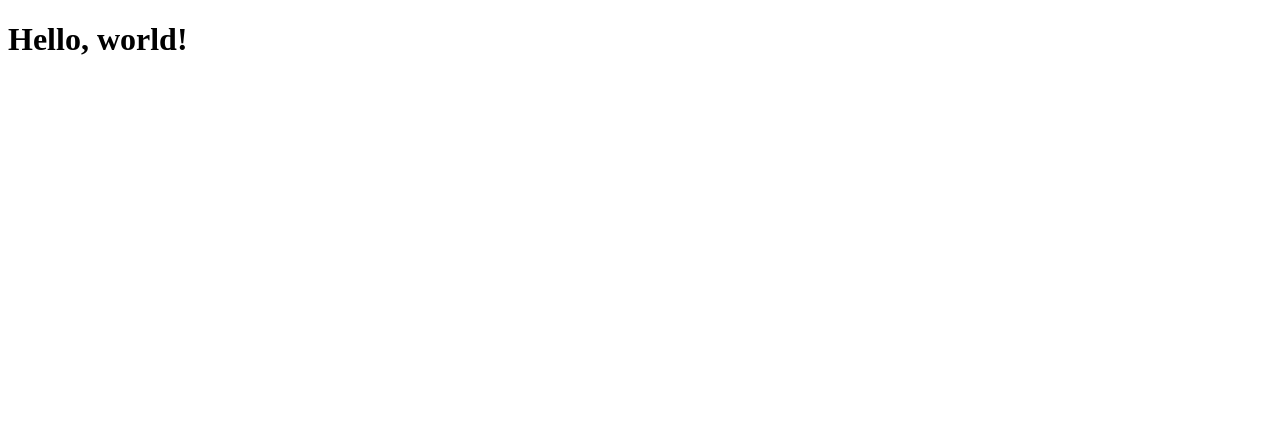
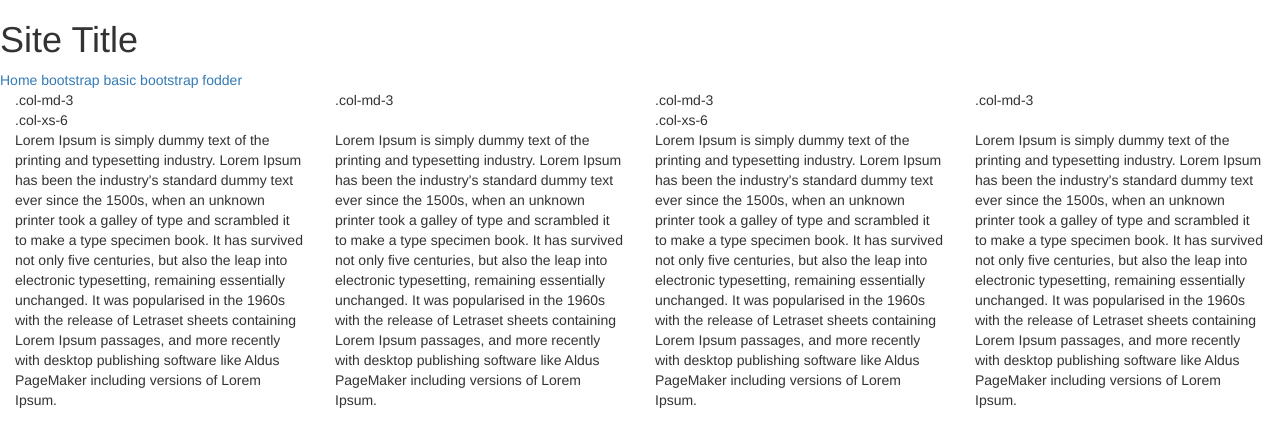
Before and after one commit to bmhan319/SP17-HTML-class09-practice, a plain HTML site: page bootstrap-basic.html in a window 1280 px wide. Drawn offline with nearby package versions, Linux system fonts and the light colour scheme.

Commit message:
first commit

```diff
--- a/bootstrap-basic.html
+++ b/bootstrap-basic.html
@@ -4,12 +4,55 @@
     <meta charset="utf-8">
     <meta http-equiv="X-UA-Compatible" content="IE=edge">
     <meta name="viewport" content="width=device-width, initial-scale=1">
+    <!-- Latest compiled and minified CSS -->
+<link rel="stylesheet" href="https://maxcdn.bootstrapcdn.com/bootstrap/3.3.7/css/bootstrap.min.css" integrity="sha384-BVYiiSIFeK1dGmJRAkycuHAHRg32OmUcww7on3RYdg4Va+PmSTsz/K68vbdEjh4u" crossorigin="anonymous">
+
+<!-- Optional theme -->
+<link rel="stylesheet" href="https://maxcdn.bootstrapcdn.com/bootstrap/3.3.7/css/bootstrap-theme.min.css" integrity="sha384-rHyoN1iRsVXV4nD0JutlnGaslCJuC7uwjduW9SVrLvRYooPp2bWYgmgJQIXwl/Sp" crossorigin="anonymous">
+
+<!-- Latest compiled and minified JavaScript -->
+<script src="https://maxcdn.bootstrapcdn.com/bootstrap/3.3.7/js/bootstrap.min.js" integrity="sha384-Tc5IQib027qvyjSMfHjOMaLkfuWVxZxUPnCJA7l2mCWNIpG9mGCD8wGNIcPD7Txa" crossorigin="anonymous"></script>
     <title>Bootstrap 101 Template</title>
     <!-- Link to Bootstrap here -->
 
   </head>
   <body>
-    <h1>Hello, world!</h1>
+    <header class="grid">
+      <h1 class="grid-col-6">Site Title</h1>
+      <nav class="grid-col-6 grid">
+        <a href="/" class="grid-cell">Home</a>
+        <a href="/bootstrap-basic.html" class="grid-cell">bootstrap basic</a>
+        <a href="/bootstrap-fodder.html" class="grid-cell">bootstrap fodder</a>
+      </nav>
+    </header>
+
+    <main class="container-fluid">
+      <div class="row">
+        <div class="col-md-3">.col-md-3</div>
+        <div class="col-md-3">.col-md-3</div>
+        <div class="col-md-3">.col-md-3</div>
+        <div class="col-md-3">.col-md-3</div>
+      </div>
+
+      <div class="row">
+        <div class="col-xs-6">.col-xs-6</div>
+        <div class="col-xs-6">.col-xs-6</div>
+      </div>
+
+      <div class="row">
+        <div class="col-md-3 col-xs-6">Lorem Ipsum is simply dummy text of the printing and typesetting industry. Lorem Ipsum has been the industry's standard dummy text ever since the 1500s, when an unknown printer took a galley of type and scrambled it to make a type specimen book. It has survived not only five centuries, but also the leap into electronic typesetting, remaining essentially unchanged. It was popularised in the 1960s with the release of Letraset sheets containing Lorem Ipsum passages, and more recently with desktop publishing software like Aldus PageMaker including versions of Lorem Ipsum.</div>
+        <div class="col-md-3 col-xs-6">Lorem Ipsum is simply dummy text of the printing and typesetting industry. Lorem Ipsum has been the industry's standard dummy text ever since the 1500s, when an unknown printer took a galley of type and scrambled it to make a type specimen book. It has survived not only five centuries, but also the leap into electronic typesetting, remaining essentially unchanged. It was popularised in the 1960s with the release of Letraset sheets containing Lorem Ipsum passages, and more recently with desktop publishing software like Aldus PageMaker including versions of Lorem Ipsum.</div>
+        <div class="col-md-3 col-xs-6">Lorem Ipsum is simply dummy text of the printing and typesetting industry. Lorem Ipsum has been the industry's standard dummy text ever since the 1500s, when an unknown printer took a galley of type and scrambled it to make a type specimen book. It has survived not only five centuries, but also the leap into electronic typesetting, remaining essentially unchanged. It was popularised in the 1960s with the release of Letraset sheets containing Lorem Ipsum passages, and more recently with desktop publishing software like Aldus PageMaker including versions of Lorem Ipsum.</div>
+        <div class="col-md-3 col-xs-6">Lorem Ipsum is simply dummy text of the printing and typesetting industry. Lorem Ipsum has been the industry's standard dummy text ever since the 1500s, when an unknown printer took a galley of type and scrambled it to make a type specimen book. It has survived not only five centuries, but also the leap into electronic typesetting, remaining essentially unchanged. It was popularised in the 1960s with the release of Letraset sheets containing Lorem Ipsum passages, and more recently with desktop publishing software like Aldus PageMaker including versions of Lorem Ipsum.</div>
+      </div>
+
+
+    </main>
+
+
+
+
+
 
     <!-- jQuery (necessary for Bootstrap's JavaScript plugins) -->
     <script src="https://ajax.googleapis.com/ajax/libs/jquery/1.12.4/jquery.min.js"></script>
--- a/styles/grid.css
+++ b/styles/grid.css
@@ -21,17 +21,17 @@ header {
 }
 
 /* Anything can be a grid! */
-/*.grid {
+.grid {
   display: flex;
   flex-wrap: wrap;
-}*/
+}
 
 /* telling css that columns shouldn't flex, but generic cells should */
-/*.grid > [class^="grid-"] { flex: none; }*/
-/*.grid > .grid-cell { flex: 1; }*/
+.grid > [class^="grid-"] { flex: none; }
+.grid > .grid-cell { flex: 1; }
 
 /* relative widths for each column size */
-/*.grid-col-1  { width: 8.3333%; }
+.grid-col-1  { width: 8.3333%; }
 .grid-col-2  { width: 16.6667%; }
 .grid-col-3  { width: 25%; }
 .grid-col-4  { width: 33.3333%; }
@@ -41,21 +41,21 @@ header {
 .grid-col-8  { width: 66.6667%; }
 .grid-col-9  { width: 75%; }
 .grid-col-10 { width: 83.3333%; }
-.grid-col-11 { width: 91.6667%; }*/
+.grid-col-11 { width: 91.6667%; }
 
 /* Adding gutters to the grid */
-/*.grid-guttered > [class^="grid-"] {
+.grid-guttered > [class^="grid-"] {
   padding: 1rem 1rem 0 0;
-}*/
+}
 
-/*.grid-guttered > [class^="grid-"]:last-child {
+.grid-guttered > [class^="grid-"]:last-child {
   padding-right: 0;
-}*/
+}
 
 /* make any element's content vertically & horizontally centered */
 /* this is great for links & buttons */
-/*.centered-content {
+.centered-content {
   display: flex;
   justify-content: center;
   align-items: center;
-}*/
+}
```
Also changed, not shown: index.html (+3 -2 lines).
